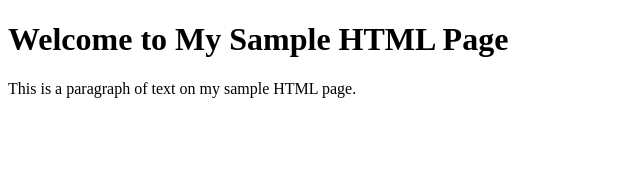
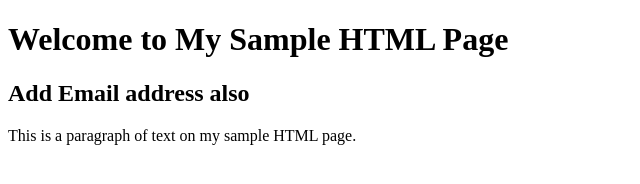
Before and after one commit to rabbani97/gitdemo, a plain HTML site: page index.html in a window 1280 px wide. Shown: the whole page, without its empty margins (0-640 px from the left). Drawn offline with Linux system fonts and the light colour scheme.

Commit message:
added email tag to html page

```diff
--- a/index.html
+++ b/index.html
@@ -7,6 +7,7 @@
 </head>
 <body>
     <h1>Welcome to My Sample HTML Page</h1>
+    <h2>Add Email address also</h2>
     <p>This is a paragraph of text on my sample HTML page.</p>
 </body>
 </html>
```
